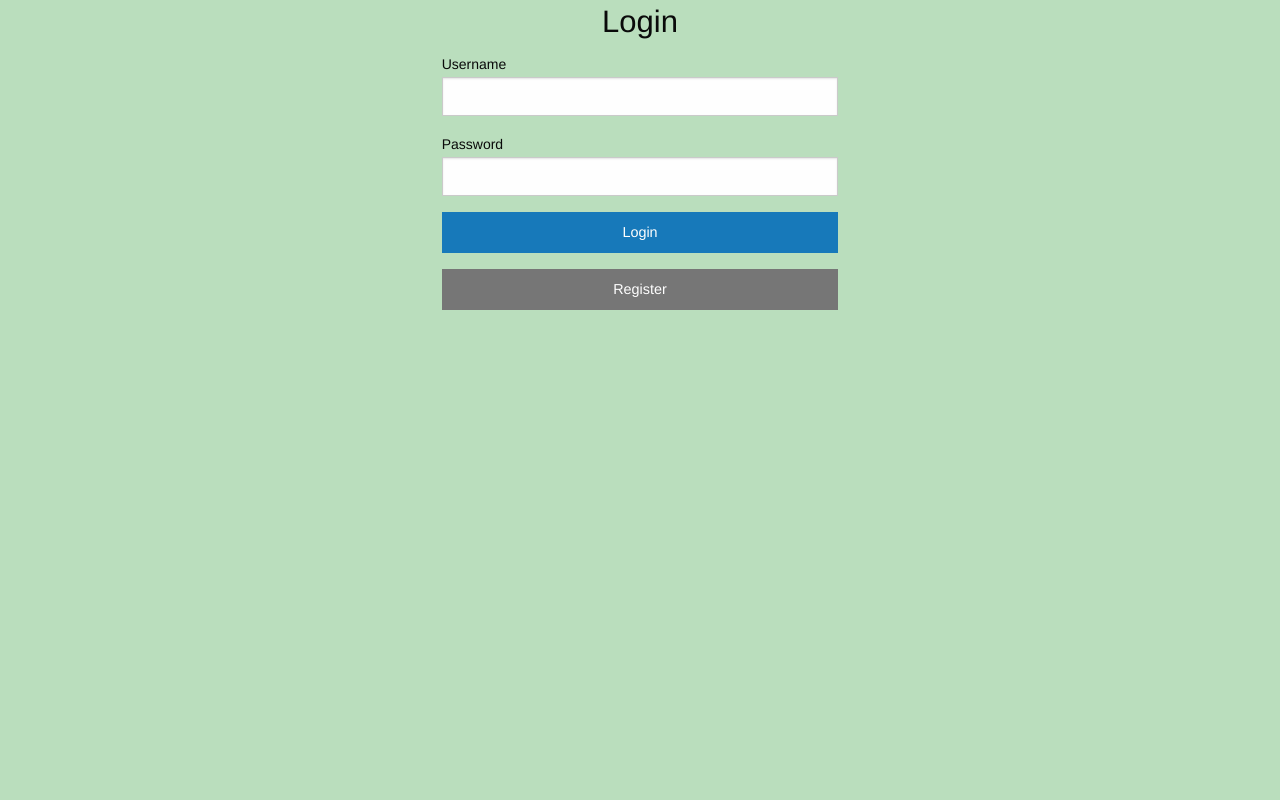
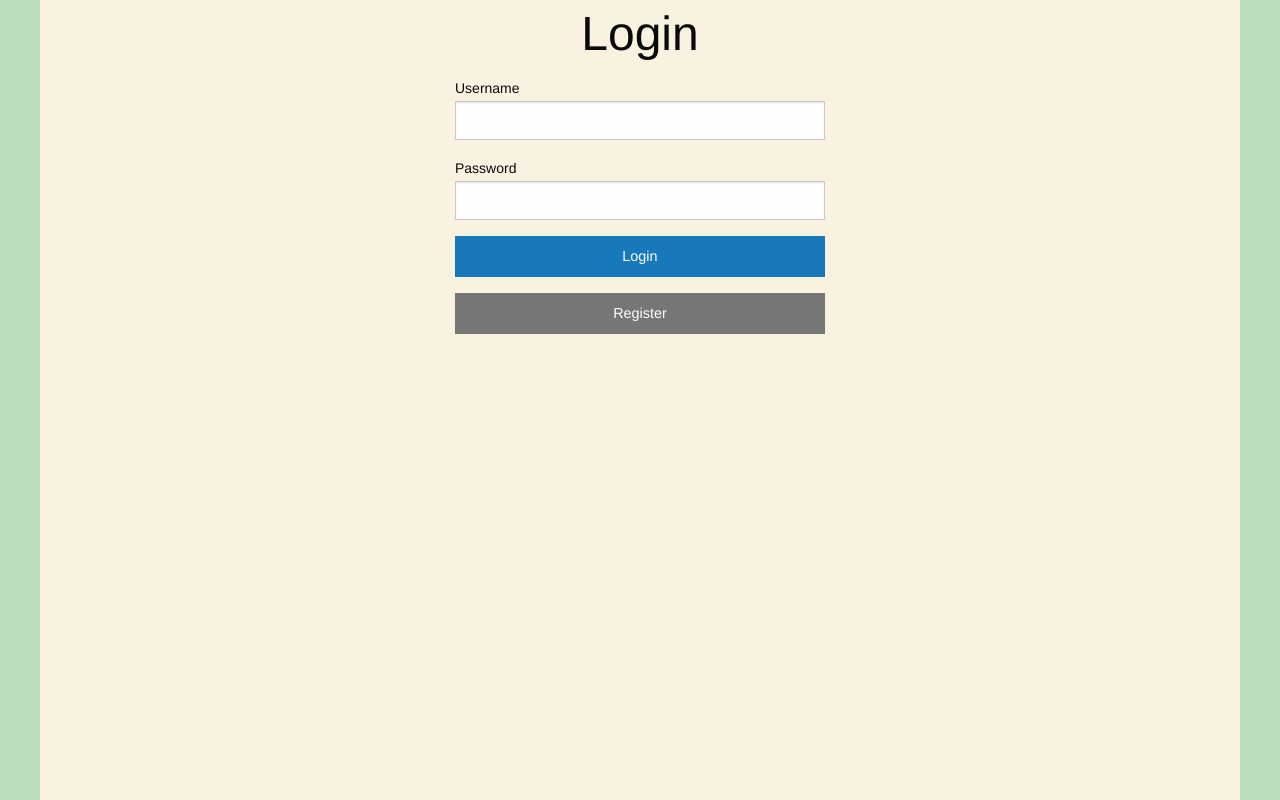
Before and after one commit to ckurland/BestBallGolf, a Django app: template mysite/myapp/templates/registration/login.html in a window 1280 px wide. Shown: the part 54-854 px from the top of the page. Before the commit the page ends 364 px from the top, so only its background shows below. Run offline with Django 3.2, Linux system fonts and the light colour scheme; the template is opened without the code that fills it: most values are stand-ins (such as "Sample title", 1, 10 or a date in 2020); form fields are guessed from the names that the template uses; some libraries are stand-ins or nearby versions.

Commit message:
fixed formatting of login and register pages

```diff
--- a/mysite/myapp/templates/registration/login.html
+++ b/mysite/myapp/templates/registration/login.html
@@ -20,9 +20,10 @@
 </nav>
 
 <!--{% block title %}Login{% endblock %}-->
+<div class="grid-container tmp">
 <div class="grid-x grid-padding-x">
   <div class="large-4 medium-4 small-12 large-offset-4 medium-offset-4 cell">
-    <h3 class="text-center">Login</h3>
+    <h1 class="text-center">Login</h1>
     <form action="/login/" method="post">
         {% csrf_token %}
 
@@ -37,6 +38,7 @@
     </form>
   </div>
 </div>
+</div>
 
 <script src="{% static "js/vendor/jquery.js" %}"></script>
 <script src="{% static "js/vendor/what-input.js" %}"></script>
--- a/mysite/myapp/templates/registration/register.html
+++ b/mysite/myapp/templates/registration/register.html
@@ -7,7 +7,7 @@
 
     <form action="/register/" method="post">
         {% csrf_token %}
-        <h4 class="text-center">Register</h4>
+        <h1 class="text-center">Register</h1>
         {{ form.errors }}
         {{ form.username.label_tag }}
         {{ form.username }}
```
